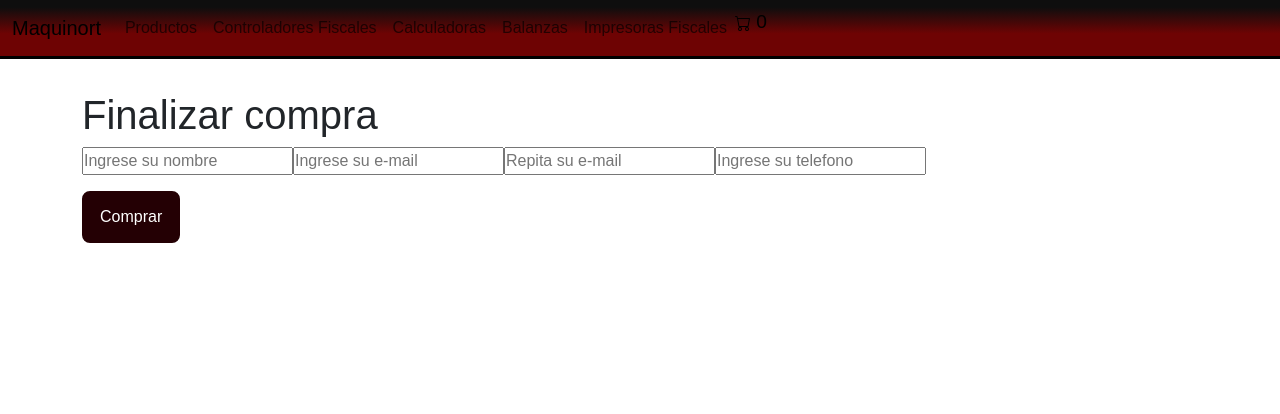
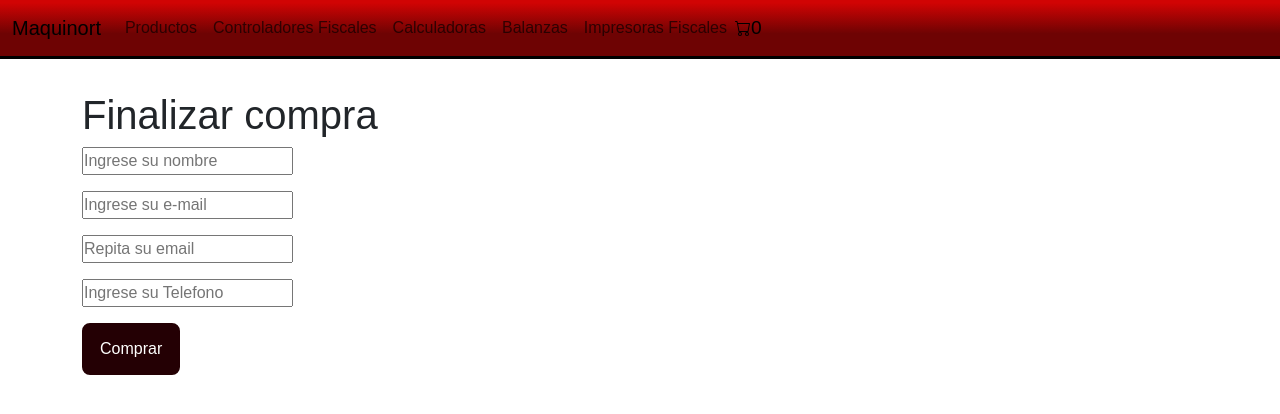
Before and after one commit to jpcaponetto/PreEntregas_React, a React (Create React App) app: page /checkout in a window 1280 px wide. Shown: the top 414 px of the page. Built offline with nearby package versions, Linux system fonts and the light colour scheme.

Commit message:
Correcciones para re entrega

```diff
--- a/src/App.css
+++ b/src/App.css
@@ -27,7 +27,7 @@
   align-items:center;
   background-color: rgba(110,3,3,1);
   border-bottom: 3px solid black;
-  background: linear-gradient(0deg, rgba(110,3,3,1) 40%, rgba(14,14,14,1) 87%);
+  background: linear-gradient(0deg, rgba(110,3,3,1) 40%, rgb(209, 4, 4) 95%);
 }
 
 .logo {
@@ -46,6 +46,12 @@
   text-decoration: none;
   color: black;
   font-size: 1.2rem;
+  display: flex;
+  align-items: center;
+}
+.nav-cart {
+  display: flex;
+  align-items:center;
 }
 
 .menu-link:hover {
@@ -68,6 +74,7 @@
   border-radius: 1rem;
   overflow: hidden;
   color: whitesmoke;
+  border: 1px solid grey;
 }
 
 .producto > div {
@@ -172,3 +179,9 @@
 .navbar-brand :hover{
   color: white
 }
+
+.error-message{
+  display: block;
+  color: red;
+  font-size: x-small;
+}
--- a/src/Components/Carrito/Carrito.jsx
+++ b/src/Components/Carrito/Carrito.jsx
@@ -4,7 +4,7 @@ import { Link } from 'react-router-dom';
 
 const Carrito = () => {
 
-  const  { carrito, precioTotal, vaciarCarrito } = useContext(CartContext);
+  const  { carrito, precioTotal, vaciarCarrito, eliminarProductoDelCarrito } = useContext(CartContext);
 
   const handleVaciar = () => {
     vaciarCarrito();
@@ -18,11 +18,19 @@ const Carrito = () => {
         carrito.map((prod) => (
           <div key={prod.id}>
           <h3> {prod.titulo} </h3>
+          <img src={prod.imagen} alt={prod.titulo} />
           <p>Precio Unitario: ${prod.precio} </p>
           <p>Precio Total: ${prod.precio * prod.cantidad}</p>
           <p>Cant: {prod.cantidad}</p>
           <br />
+          <button className='agregar-al-carrito' onClick={() => eliminarProductoDelCarrito(prod.id)}>
+            Eliminar producto del carrito
+          </button>
           </div>
+
+
+
+
         ))
       }
 
--- a/src/Components/Checkout/Checkout.jsx
+++ b/src/Components/Checkout/Checkout.jsx
@@ -8,7 +8,8 @@ import { db  } from '../firebase/config';
 const Checkout = () => {
     const [idDelPedido, setIdDelPedido] = useState("");
     const  { carrito, precioTotal, vaciarCarrito } = useContext(CartContext);
-    const {register, handleSubmit} = useForm()
+    const {register, handleSubmit,formState: { errors }} = useForm();
+    console.log(errors);
     const compra = (data) => {
         const pedido = {
             cliente: data,
@@ -31,6 +32,7 @@ const Checkout = () => {
             <div className="container">
                 <h1 className='main-title'> Muchas gracias por tu compra</h1>
                 <p>Tu numero de pedido es: {idDelPedido}</p>
+                <p>En breve nos pondremos en contacto contigo</p>
 
             </div>
         )
@@ -40,13 +42,81 @@ const Checkout = () => {
     <div className='container'>
         <h1 className='main-title'>Finalizar compra</h1>
         <form className='formulario' onSubmit={handleSubmit(compra)}>
-            <input type='text' placeholder='Ingrese su nombre' {...register("nombre")} />
-            <input type='email' placeholder='Ingrese su e-mail' {...register("email")} />
-            <input type='email' placeholder='Repita su e-mail' {...register("email")} />
-            <input type='phone' placeholder='Ingrese su telefono' {...register("telefono")} />
+            <div className='mb-3'>
+            <input type="text" placeholder="Ingrese su nombre" {...register("nombre",
+            {required: {
+                vulue:true,
+                message: "Nombre es requerido"
+            },
+            minLength:{
+                value:2,
+                message: "Nombre debe tener al menos 2 caracteres"
+            },
+            maxLength:{
+                value:20,
+                message: "Nombre debe tener máximo 20 caracteres"
+            }})} />
+            {errors.nombre && <p className='error-message'>{errors.nombre.message}</p>}
+            </div>
+
+            <div className='mb-3'>
+            <input
+            placeholder='Ingrese su e-mail'
+            type="email"
+            {...register("email", {
+                required: {
+                    value: true,
+                    message: "Email es requerido"
+                },
+
+                pattern: {
+                value: /^[A-Z0-9._%+-]+@[A-Z0-9.-]+\.[A-Z]{2,}$/i,
+                message: 'Correo no valido'
+            }
+            })}
+            />
+            {errors.email && <p className='error-message'>{errors.email.message}</p>}
+            </div>
+
+            <div className='mb-3'>
+            <input
+            placeholder='Repita su email'
+            type="email"
+            {...register("email", {
+                required: {
+                    value: true,
+                    message: "Email es requerido"
+                },
+
+                pattern: {
+                value: /^[A-Z0-9._%+-]+@[A-Z0-9.-]+\.[A-Z]{2,}$/i,
+                message: 'Correo no valido'
+            }
+            })}
+            />
+            {errors.email && <p className='error-message'>{errors.email.message}</p>}
+            </div>
+
+            <div className='mb-3'>
+            <input type="tel" placeholder="Ingrese su Telefono" {...register("telefono",
+            {required: {
+                value: true,
+                message: "Numero de telefono requerido"
+            },
+                minLength:{
+                    value: 6,
+                    message: "el telefono debe tener al menos 6 caracteres"
+                },
+                maxLength:{
+                    value:20,
+                    message: "el telefono debe tener un maximo de 20 caracteres"
+                }
+
+            })} />
+            {errors.telefono && <p className='error-message'>{errors.telefono.message}</p>  }
 
             <button className='enviar' type='submit'>Comprar</button>
-
+            </div>
 
 
 
--- a/src/Components/Item/Item.jsx
+++ b/src/Components/Item/Item.jsx
@@ -4,7 +4,7 @@ import { Link } from 'react-router-dom';
 
 
 function Item({productos}) {
-  const {imagen, titulo, categoria, precio, id} = productos
+  const {imagen, titulo, categoria, precio, id, stock} = productos
   return (
     <div className="producto">
       <img src={imagen} alt=''/>
@@ -12,6 +12,7 @@ function Item({productos}) {
         <h4>{titulo}</h4>
         <p>Precio ${precio}</p>
         <p>Categoria: {categoria}</p>
+        <p>Stock: {stock}</p>
         <Link to={`/item/${id}`} className="ver-mas">Ver mas</Link>
       </div>
     </div>
--- a/src/Components/ItemDetail/ItemDetail.jsx
+++ b/src/Components/ItemDetail/ItemDetail.jsx
@@ -1,11 +1,11 @@
 import { useContext, useState } from "react";
 import ItemCount from "../ItemCount/ItemCount"
 import { CartContext } from "../../Context/CartContext";
+import { Link } from "react-router-dom";
 
 const ItemDetail = ( {item} ) => {
 
-  const {carrito, agregarAlCarrito} = useContext(CartContext);
-  console.log(carrito)
+  const {agregarAlCarrito} = useContext(CartContext);
 
   const [cantidad, setCantidad] = useState(1);
 
@@ -26,9 +26,11 @@ const ItemDetail = ( {item} ) => {
             <h3 className="titutlo">{item.titulo}</h3>
             <p className="descripcion">{item.descripcion}</p>
             <p className="categoria">{item.categoria}</p>
+            <p className="categoria">Stock: {item.stock}</p>
             <p className="precio">$ {item.precio}</p>
               <ItemCount cantidad={cantidad} handleSumar={handleSumar} handleRestar={handleRestar}
               handleAgregar={() => { agregarAlCarrito(item, cantidad)}}  />
+            <Link to="/carrito" className='agregar-al-carrito'> Ir al carrito </Link>
         </div>
       </div>
     </div>
--- a/src/Components/NavBar/NavBar.jsx
+++ b/src/Components/NavBar/NavBar.jsx
@@ -28,7 +28,7 @@ function NavBar() {
                   <li className="nav-item">
                     <Link className="nav-link menu-link" to={"/productos/impresorfiscal"}>Impresoras Fiscales</Link>
                   </li>
-                  <li><CartWidget /></li>
+                  <li className="nav-cart"><CartWidget /></li>
                 </ul>
               </div>
             </div>
--- a/src/Context/CartContext.jsx
+++ b/src/Context/CartContext.jsx
@@ -7,24 +7,38 @@ const carritoInicial = JSON.parse(localStorage.getItem("carrito")) || [];
 export const CartProvider = ({children}) => {
     const [carrito, setCarrito] = useState(carritoInicial);
 
+    const cantidadEnCarrito = () => {
+        return carrito.reduce((acc, prod) => acc + prod.cantidad, 0)
+    }
+
+    const eliminarProductoDelCarrito = (id) => {
+      const indexProdAEliminar = carrito.findIndex(producto => producto.id === id);
+      const carritoModif = [...carrito]
+      carritoModif.splice(indexProdAEliminar,1);
+      setCarrito(carritoModif);
+    }
+
+
     const agregarAlCarrito = (item, cantidad) => {
+
         const itemAgregado = {...item, cantidad};
         const nuevoCarrito = [...carrito];
-        const estaEnElCarrito = nuevoCarrito.find((producto) => producto.id === itemAgregado.id)
+        const estaEnElCarrito = nuevoCarrito.find((producto) => producto.id === itemAgregado.id);
 
+        if (cantidadEnCarrito() + cantidad > 10) {
+            alert("No se puede agregar mas de 10 productos al carrito.")
+            return;
+        }
 
         if(estaEnElCarrito){
+
         estaEnElCarrito.cantidad += cantidad;
         } else {
         nuevoCarrito.push(itemAgregado)
         }
-            setCarrito(nuevoCarrito);
-
+        setCarrito(nuevoCarrito);
     }
 
-    const cantidadEnCarrito = () => {
-        return carrito.reduce((acc, prod) => acc + prod.cantidad, 0)
-    }
 
     const precioTotal = () => {
     return carrito.reduce((acc, prod) => acc + prod.precio * prod.cantidad, 0);
@@ -41,7 +55,7 @@ export const CartProvider = ({children}) => {
 
     return (
     <CartContext.Provider value={ {
-        carrito, agregarAlCarrito, cantidadEnCarrito, precioTotal, vaciarCarrito}}>
+        carrito, agregarAlCarrito, cantidadEnCarrito, precioTotal, vaciarCarrito, eliminarProductoDelCarrito}}>
             {children}
     </CartContext.Provider>
     )
```
